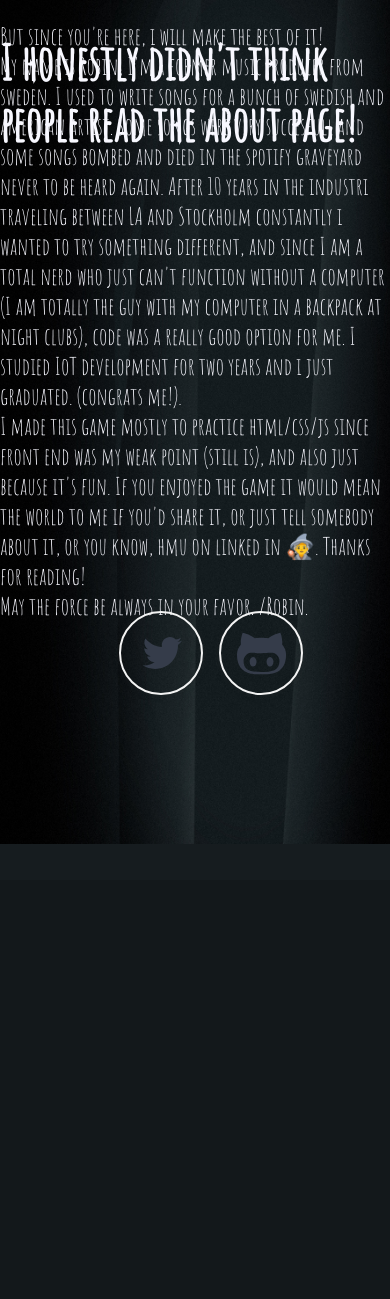
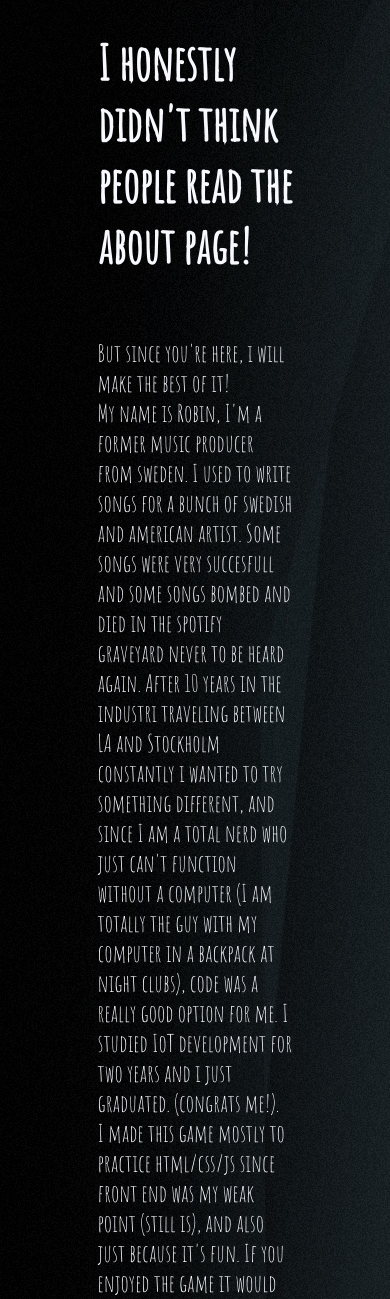
Before and after one commit to ascoolarobban/resumegame, a PHP site: page /about.html in a window 390 px wide. Shown: the top 1299 px of the page. Before the commit the page ends 844 px from the top, so only its background shows below. Run offline with PHP 8.4, Linux system fonts and the light colour scheme.

Commit message:
mobile about fixed

```diff
--- a/about.html
+++ b/about.html
@@ -22,7 +22,7 @@
             I studied IoT development for two years and i just graduated. (congrats me!).<br>
             I made this game mostly to practice html/css/js since front end was my weak point (still is), and also just because it's fun.
             If you enjoyed the game it would mean the world to me if you'd share it, or just tell somebody about it, or you know, hmu on linked in 🧙‍.
-            Thanks for reading!<br> May the force be always in your favor.
+            Thanks for reading!<br> May the force be forever in your favor.
             /Robin.
 
         </div>
--- a/about_styling.css
+++ b/about_styling.css
@@ -111,6 +111,23 @@ body{
         width: 100%;
         background-image: url("resume_bg_mobile.jpg");
         background-repeat: no-repeat;
-        background-size: cover;
+        background-size: auto;
+
+
     }
+    .parent{
+
+        display: block;
+        width: 50%;
+        align-items: center;
+        justify-content: center;
+    }
+    .container{
+        height: 100%;
+        display: flex;
+        align-items: center;
+        justify-content: center;
+
+    }
+
 }
```
